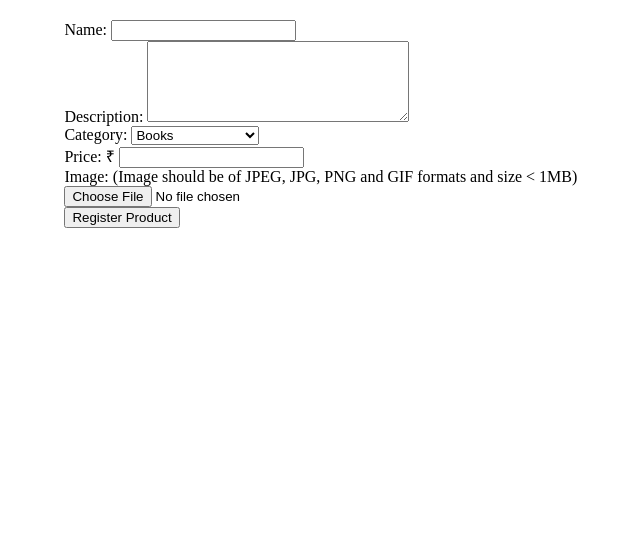
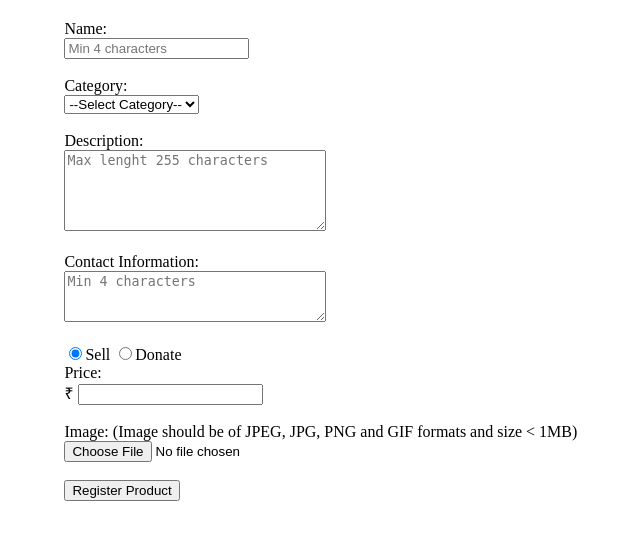
Before and after one commit to diptag/buy-sell_website_backend, a PHP site: page /sell in a window 1280 px wide. Shown: the part 46-586 px from the top of the page, without its empty margins (70-710 px from the left). Run offline with PHP 8.4, Linux system fonts and the light colour scheme; the visitor is signed in with stand-in values (Sample User, id 1); data comes from the database, SQL or seed files in the repository.

Commit message:
Modified sell page and implemented better input validation and made some changes in register.php

```diff
--- a/controllers/sell.php
+++ b/controllers/sell.php
@@ -12,10 +12,59 @@
     if ($_SERVER["REQUEST_METHOD"] == "POST")
     {
         // validate user data
-        if (empty($_POST["name"]) || empty($_POST["description"]) || empty($_POST["category_id"]) || empty($_POST["price"]))
+        if (empty($_POST["name"]) || empty($_POST["description"]) || empty($_POST["category_id"])
+        || empty($_POST["sell_type"]) || empty($_POST["contact"]))
         {
             // render sell_form with error msg with appropriate error msg
             render("sell_form", ["title" => "Sell a Product", "categories" => $categories, "error_msg" => "All fields are mandatory."]);
+        }
+
+        // check wether user has selected donate or sell
+        if ($_POST["sell_type"] == "sell")
+        {
+            // check if user has enterd price or not
+            if (empty($_POST["price"]))
+            {
+                render("sell_form", ["title" => "Sell a Product", "categories" => $categories,
+                "error_msg" => "Enter a Price for the product."]);
+            }
+            // if user entered the price check if it is greater than 0 or not
+            else if (intval($_POST["price"]) <= 0)
+            {
+                render("sell_form", ["title" => "Sell a Product", "categories" => $categories, "error_msg" => "Enter a valid price for product."]);
+            }
+        }
+        else if ($_POST["donate"])
+        {
+            // set price to be 0
+            $_POST["price"] = 0;
+        }
+
+        // check if name is atleast 4 characters long
+        if (strlen($_POST["name"]) < 4)
+        {
+            render("sell_form", ["title" => "Sell a Product", "categories" => $categories, "error_msg" => "Product name should be atleast 4 characters long."]);
+        }
+
+        // check if a valid category id is obatained
+        $flag = false;
+        foreach ($categories as $category)
+        {
+            if ($_POST["category_id"] === $category["id"])
+            {
+                $flag = true;
+                break;
+            }
+        }
+        if ($flag === false)
+        {
+            render("sell_form", ["title" => "Sell a Product", "categories" => $categories, "error_msg" => "Select a valid category."]);
+        }
+
+        // check if contact information is atleast 4 characters long
+        if (strlen($_POST["contact"]) < 4)
+        {
+            render("sell_form", ["title" => "Sell a Product", "categories" => $categories, "error_msg" => "Conatact inforamtion should be atleast 4 characters long."]);
         }
 
         // check if price is valid
@@ -47,7 +96,7 @@
         $img_ext = pathinfo($_FILES["image_upload"]["name"], PATHINFO_EXTENSION);
 
         // save the product data in database
-        $result = upload_product($_POST["name"], $_POST["description"], $_POST["category_id"], $_POST["price"], $img_ext);
+        $result = upload_product($_POST["name"], $_POST["description"], $_POST["contact"], $_POST["category_id"], $_POST["price"], $img_ext);
 
         // if insert failed
         if (!$result["status"])
@@ -73,5 +122,4 @@
         }
 
     }
-
 ?>
--- a/views/sell_form.php
+++ b/views/sell_form.php
@@ -7,10 +7,11 @@
     }
 ?>
 <form action="sell" method="POST" enctype="multipart/form-data">
-    Name: <input type="text" name="name" required><br>
-    Description: <textarea cols="30" rows="5" maxlength="255" name="description" required></textarea><br>
-    Category: <select name="category_id">
-                <?php
+    Name: <br><input type="text" name="name" placeholder="Min 4 characters" required><br><br>
+    Category: <br>
+    <select name="category_id">
+            <option value="0" selected disabled>--Select Category--</option>
+        <?php
             foreach($categories as $category)
             {
         ?>
@@ -18,9 +19,12 @@
         <?php
             }
         ?>
-    </select><br>
-    Price: &#8377; <input type="number" name="price" min="0" required><br>
+    </select><br><br>
+    Description: <br><textarea cols="30" rows="5" maxlength="255" name="description" placeholder="Max lenght 255 characters" required></textarea><br><br>
+    Contact Information:<br><textarea cols="30" rows="3" maxlength="255" name="contact" placeholder="Min 4 characters" required></textarea><br><br>
+    <input type="radio" name="sell_type" value="sell" checked>Sell <input type="radio" name="sell_type" value="donate">Donate<br>
+    Price: <br>&#8377; <input type="number" name="price" min="1" required><br><br>
     Image: (Image should be of JPEG, JPG, PNG and GIF formats and size &lt; 1MB)<br>
-    <input type="file" name="image_upload" required><br>
+    <input type="file" name="image_upload" required><br><br>
     <input type="submit" value="Register Product">
 </form>
```
Also changed, not shown: controllers/register.php (+15 -0 lines).
